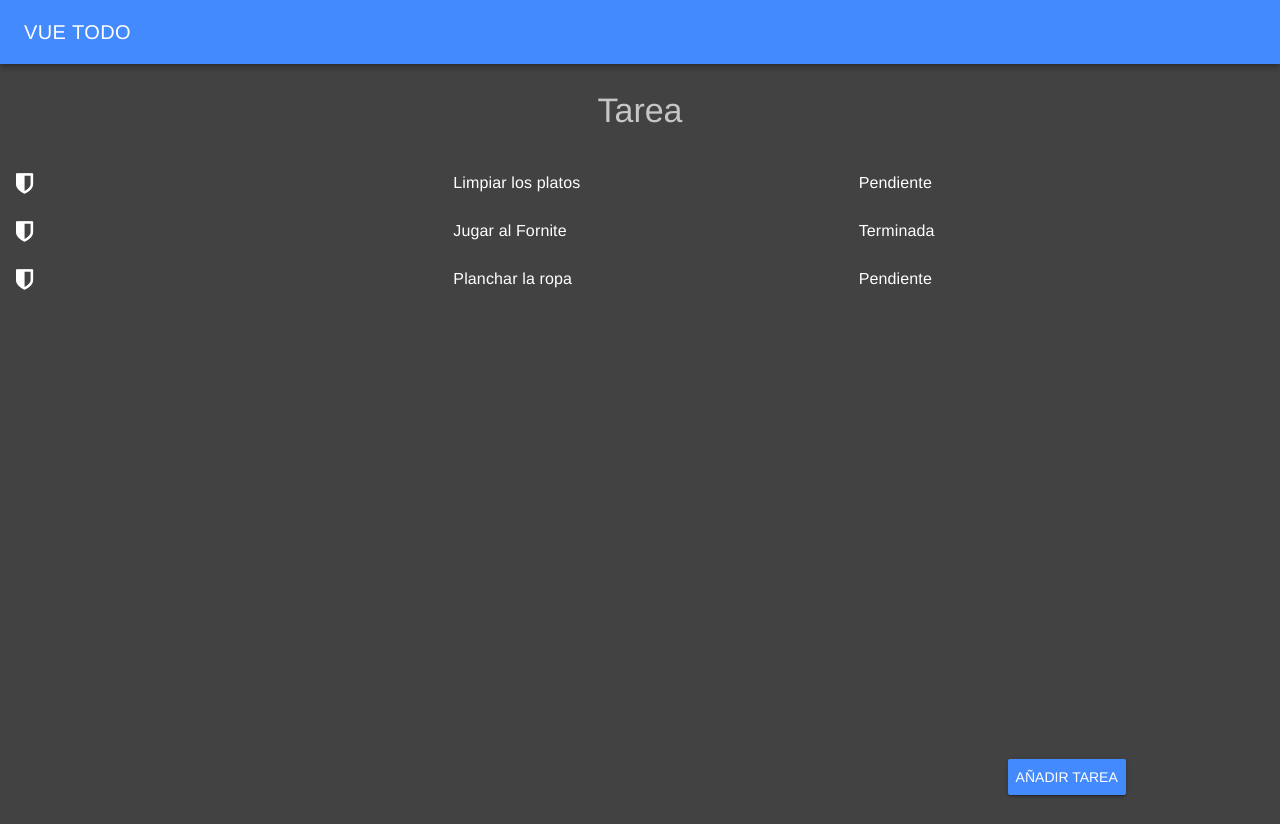
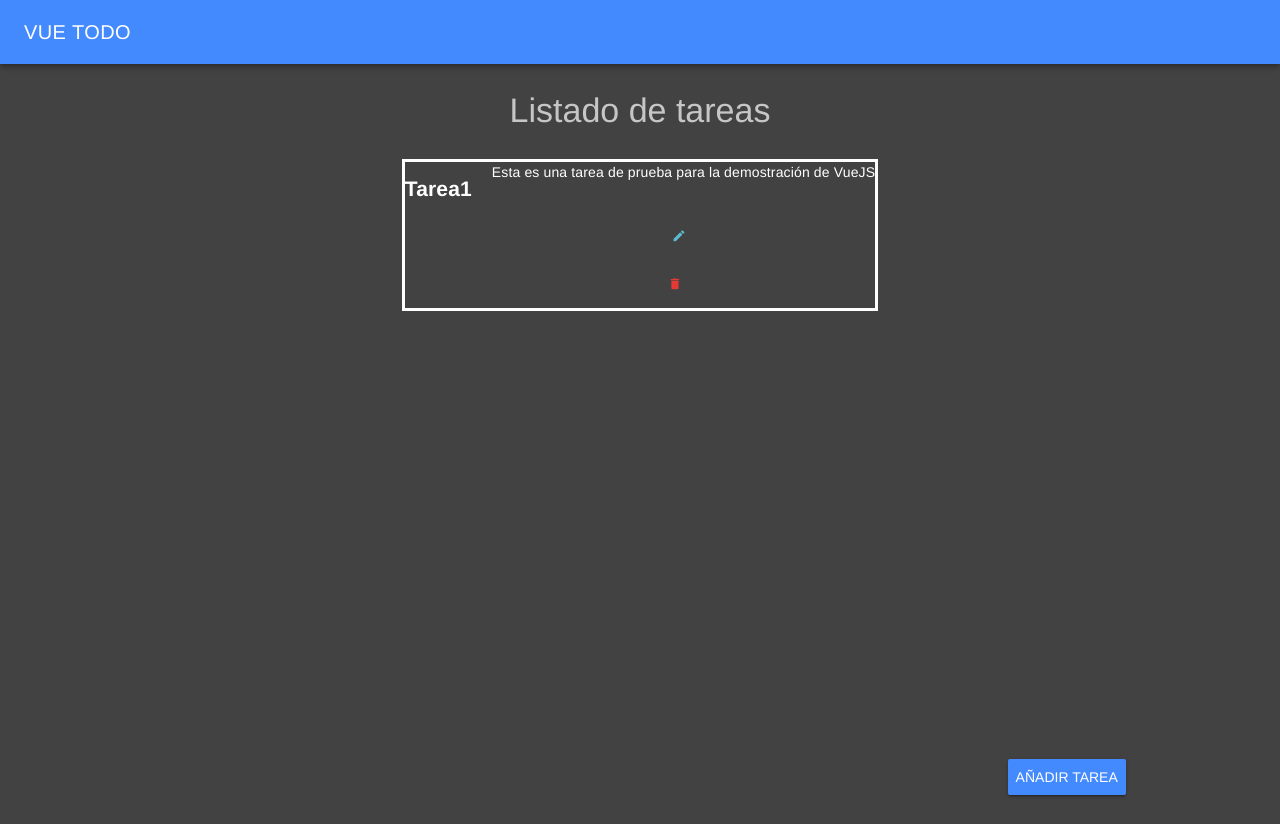
Before and after one commit to Unioviedu/TodoList-Vue, a Vue app: page / in a window 1280 px wide. Built offline with nearby package versions, Linux system fonts and the light colour scheme.

Commit message:
seguimos...

```diff
--- a/public/index.html
+++ b/public/index.html
@@ -5,7 +5,7 @@
     <meta http-equiv="X-UA-Compatible" content="IE=edge">
     <meta name="viewport" content="width=device-width,initial-scale=1.0">
     <link rel="icon" href="<%= BASE_URL %>favicon.ico">
-    <link href="https://fonts.googleapis.com/icon?family=Material+Icons">
+    <link href="https://fonts.googleapis.com/icon?family=Material+Icons" rel="stylesheet">
     <title>vue-todo</title>
   </head>
   <body>
--- a/src/components/Listitem/styles.scss
+++ b/src/components/Listitem/styles.scss
@@ -0,0 +1,46 @@
+.content {
+  display: flex;
+  margin: auto;
+  border-style: solid;
+}
+
+.icons {
+  display: flex;
+  flex-direction: column;
+  margin-top: 30px;
+  margin-left: 10px;
+}
+
+.icon {
+  transform: scale(0.6);
+}
+
+.deleteIcon {
+  color: #e53935 !important;
+}
+
+.description {
+  margin-left: 20px;
+}
+
+.check {
+  margin-top: 37px;
+  margin-right: 10px;
+}
+
+.editIcon {
+  color: #5DBCD2 !important;
+}
+
+.item {
+  display: flex;
+}
+
+.completedTask {
+  background-color: green;
+}
+
+.listItem {
+  display: flex;
+  flex-direction: column;
+}
--- a/src/components/Listitem/template.html
+++ b/src/components/Listitem/template.html
@@ -5,7 +5,12 @@
     <div>
         <span class="description">{{description}}</span>
         <div class="icons">
-
+            <md-button class="md-button">
+                <md-icon class="icon editIcon">edit</md-icon>
+            </md-button>
+            <md-button class="md-button">
+                <md-icon class="icon deleteIcon">delete</md-icon>
+            </md-button>
         </div>
     </div>
 </div>
--- a/src/views/home/index.vue
+++ b/src/views/home/index.vue
@@ -1,8 +1,12 @@
 <template src="./template.html"></template>
 <script>
+
+import ListItem from '../../components/Listitem/index'
+
 export default {
   name: 'home',
   components: {
+    ListItem
   },
   methods: {
     anadirTarea (_this) {
--- a/src/views/home/style.scss
+++ b/src/views/home/style.scss
@@ -10,7 +10,6 @@
 
     .body {
         flex: 0.85;
-        overflow-y: scroll;
     }
 
     .footer {
--- a/src/views/home/template.html
+++ b/src/views/home/template.html
@@ -1,28 +1,12 @@
 <div class="view home">
     <md-content class="header">
-            <span class="md-display-1">Tarea</span>
+            <span class="md-display-1">Listado de tareas</span>
     </md-content>
 
 
     <md-content class="body">
         <md-list>
-            <md-list-item class="md-layout">
-                <md-icon class="md-layout-item fa fa-shield"></md-icon>
-                <span class="md-layout-item">Limpiar los platos</span>
-                <span class="md-layout-item md-list-item-text">Pendiente</span>
-            </md-list-item>
-
-            <md-list-item>
-                <md-icon class="md-layout-item fa fa-shield"></md-icon>
-                <span class="md-layout-item">Jugar al Fornite</span>
-                <span class="md-layout-item md-list-item-text">Terminada</span>
-            </md-list-item>
-
-            <md-list-item>
-                <md-icon class="md-layout-item fa fa-shield"></md-icon>
-                <span class="md-layout-item">Planchar la ropa</span>
-                <span class="md-layout-item md-list-item-text">Pendiente</span>
-            </md-list-item>
+          <ListItem title="Tarea1" description="Esta es una tarea de prueba para la demostración de VueJS"></ListItem>
         </md-list>
     </md-content>
 
```
